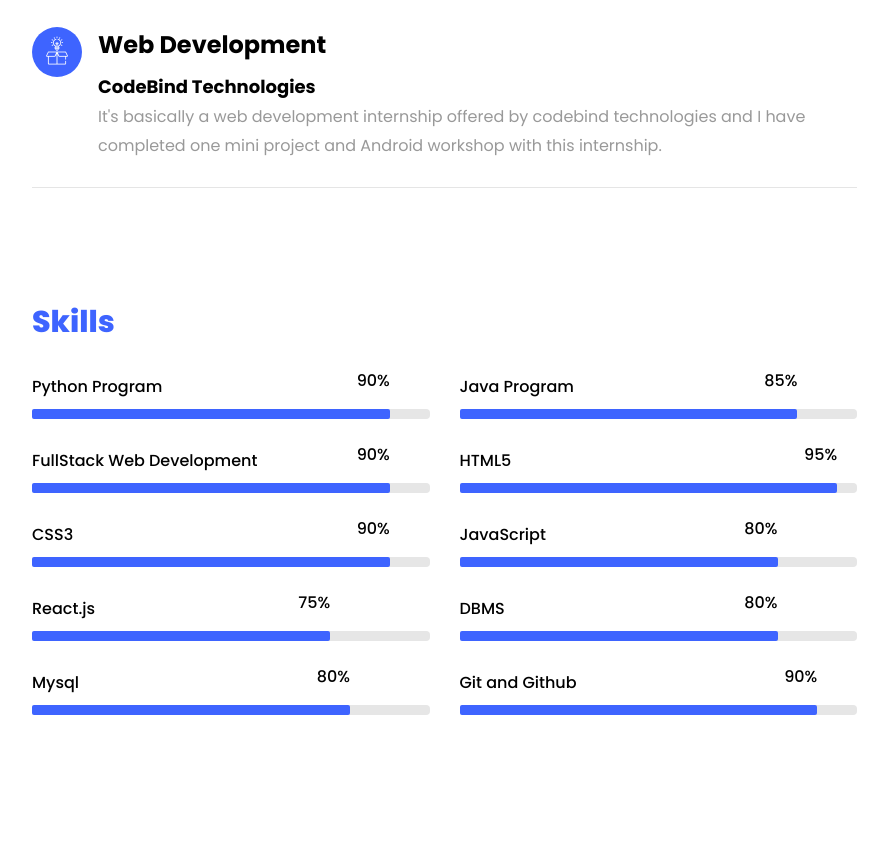
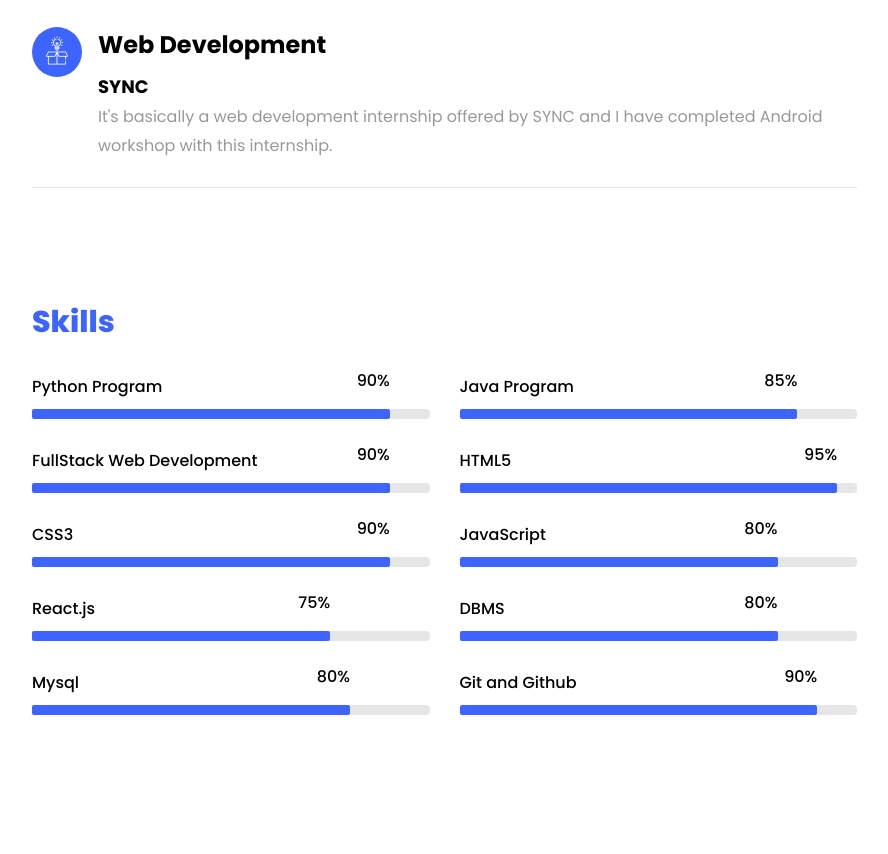
Before and after one commit to G-Krishnakumar/Portfolio-Website, a plain HTML site: page index.html in a window 1280 px wide. Shown: the part 2708-3562 px from the top of the page, without its empty margins (338-1226 px from the left). Drawn offline with Linux system fonts and the light colour scheme; files whose address does not match are found by name.

Commit message:
Update index.html

```diff
--- a/index.html
+++ b/index.html
@@ -186,8 +186,8 @@
 					    	</div>
 					    	<div class="text pl-3">
 		     					<h2>Web Development</h2>
-		    					<span class="position">CodeBind Technologies</span>
-		    					<p>It's basically a web development internship offered by codebind technologies and I have completed one mini project and Android workshop with this internship.</p>
+		    					<span class="position">SYNC</span>
+		    					<p>It's basically a web development internship offered by SYNC and I have completed Android workshop with this internship.</p>
 		    				</div>
 	    				</div>
 					 </div>
@@ -547,7 +547,7 @@
               <p>An Innovative programmer with problem solving and logical thinking capabilities.</p>
               <ul class="ftco-footer-social list-unstyled float-md-left float-lft mt-5">
                 <li class="ftco-animate"><a href="https://www.linkedin.com/in/krishnawebdeveloper"><span class="icon-linkedin"></span></a></li>
-                <li class="ftco-animate"><a href="https://github.com/krishnagiriii-git"><span class="icon-github"></span></a></li>
+                <li class="ftco-animate"><a href="https://github.com/G-Krishnakumar/"><span class="icon-github"></span></a></li>
                 <li class="ftco-animate"><a href="#"><span class="icon-code"></span></a></li>
               </ul>
             </div>
```
